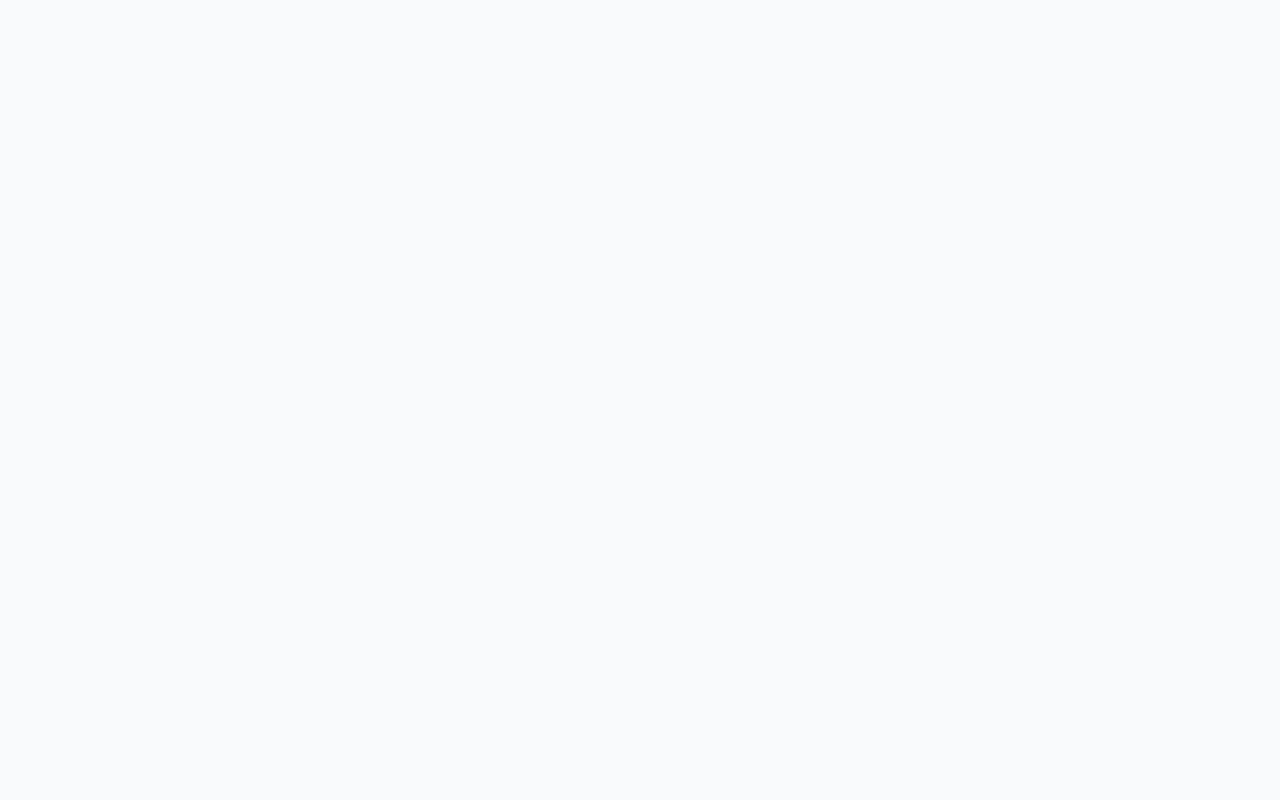
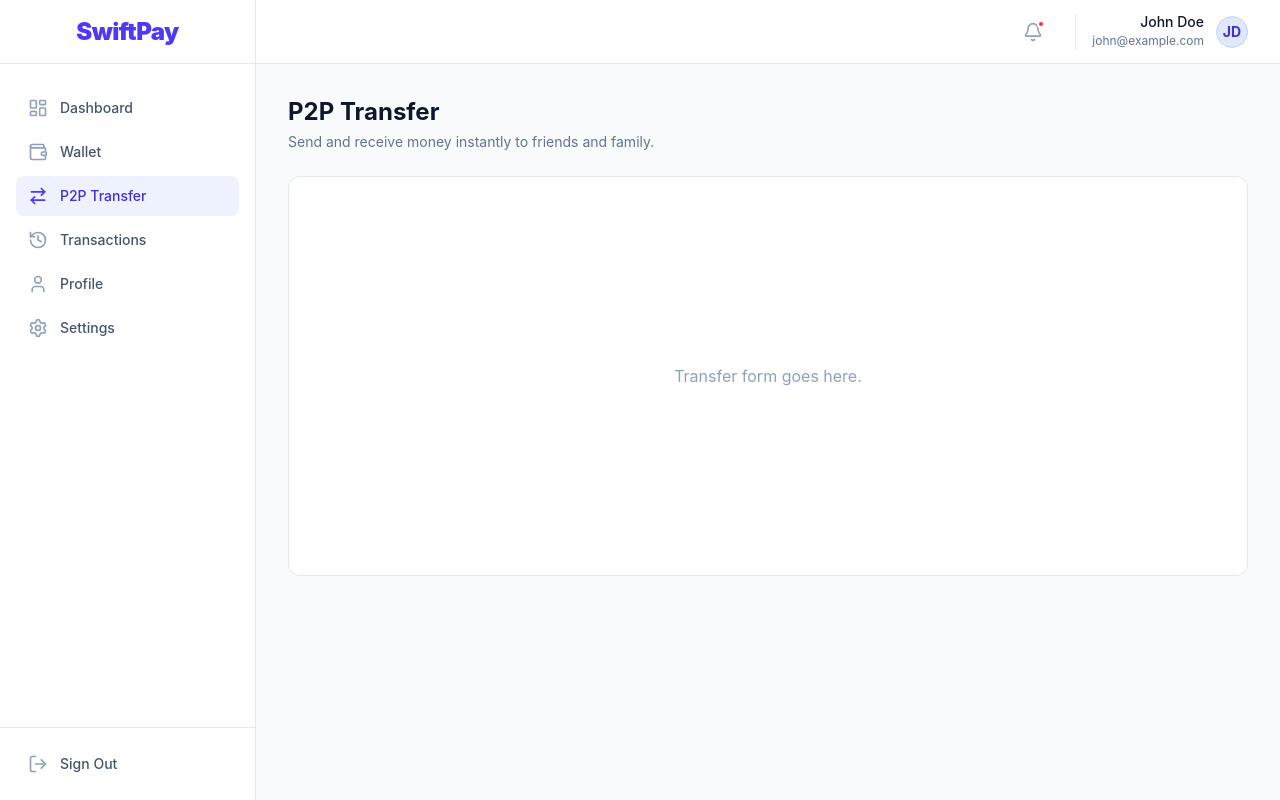
Before and after one commit to Lagnajit09/swiftpay-infraops, a React (Vite) app in the folder client/: page /dashboard/transfer in a window 1280 px wide. Before the commit this address had no page. Built offline with nearby package versions, Linux system fonts and the light colour scheme.

Commit message:
add: layout design for other pages

```diff
--- a/client/src/App.tsx
+++ b/client/src/App.tsx
@@ -4,6 +4,13 @@ import Signin from "./pages/Signin";
 import Signup from "./pages/Signup";
 import EmailConfirmation from "./pages/EmailConfirmation";
 import ForgotPassword from "./pages/ForgotPassword";
+import DashboardLayout from "./layouts/DashboardLayout";
+import Dashboard from "./pages/Dashboard";
+import Wallet from "./pages/Wallet";
+import P2PTransfer from "./pages/P2PTransfer";
+import TransactionHistory from "./pages/TransactionHistory";
+import Settings from "./pages/Settings";
+import Profile from "./pages/Profile";
 
 function App() {
   return (
@@ -14,6 +21,14 @@ function App() {
         <Route path="/register" element={<Signup />} />
         <Route path="/verify-email" element={<EmailConfirmation />} />
         <Route path="/forgot-password" element={<ForgotPassword />} />
+        <Route path="/dashboard" element={<DashboardLayout />}>
+          <Route index element={<Dashboard />} />
+          <Route path="wallet" element={<Wallet />} />
+          <Route path="transfer" element={<P2PTransfer />} />
+          <Route path="transactions" element={<TransactionHistory />} />
+          <Route path="settings" element={<Settings />} />
+          <Route path="profile" element={<Profile />} />
+        </Route>
       </Routes>
     </Router>
   );
--- /dev/null
+++ b/client/src/pages/P2PTransfer.tsx
@@ -0,0 +1,15 @@
+const P2PTransfer = () => {
+  return (
+    <div className="space-y-6">
+      <div>
+        <h1 className="text-2xl font-bold text-slate-900">P2P Transfer</h1>
+        <p className="text-slate-500 mt-1 text-sm">Send and receive money instantly to friends and family.</p>
+      </div>
+      <div className="bg-white rounded-xl border border-slate-200 p-8 flex items-center justify-center min-h-[400px]">
+        <p className="text-slate-400">Transfer form goes here.</p>
+      </div>
+    </div>
+  );
+};
+
+export default P2PTransfer;
--- /dev/null
+++ b/client/src/pages/Profile.tsx
@@ -0,0 +1,15 @@
+const Profile = () => {
+  return (
+    <div className="space-y-6">
+      <div>
+        <h1 className="text-2xl font-bold text-slate-900">Profile</h1>
+        <p className="text-slate-500 mt-1 text-sm">View and update your personal information.</p>
+      </div>
+      <div className="bg-white rounded-xl border border-slate-200 p-8 flex items-center justify-center min-h-[400px]">
+        <p className="text-slate-400">Profile details go here.</p>
+      </div>
+    </div>
+  );
+};
+
+export default Profile;
--- /dev/null
+++ b/client/src/pages/Settings.tsx
@@ -0,0 +1,15 @@
+const Settings = () => {
+  return (
+    <div className="space-y-6">
+      <div>
+        <h1 className="text-2xl font-bold text-slate-900">Settings</h1>
+        <p className="text-slate-500 mt-1 text-sm">Manage your application preferences and security.</p>
+      </div>
+      <div className="bg-white rounded-xl border border-slate-200 p-8 flex items-center justify-center min-h-[400px]">
+        <p className="text-slate-400">Settings form goes here.</p>
+      </div>
+    </div>
+  );
+};
+
+export default Settings;
--- /dev/null
+++ b/client/src/pages/TransactionHistory.tsx
@@ -0,0 +1,15 @@
+const TransactionHistory = () => {
+  return (
+    <div className="space-y-6">
+      <div>
+        <h1 className="text-2xl font-bold text-slate-900">Transaction History</h1>
+        <p className="text-slate-500 mt-1 text-sm">View your past transactions and financial activity.</p>
+      </div>
+      <div className="bg-white rounded-xl border border-slate-200 p-8 flex items-center justify-center min-h-[400px]">
+        <p className="text-slate-400">Transaction table goes here.</p>
+      </div>
+    </div>
+  );
+};
+
+export default TransactionHistory;
--- /dev/null
+++ b/client/src/pages/Wallet.tsx
@@ -0,0 +1,15 @@
+const Wallet = () => {
+  return (
+    <div className="space-y-6">
+      <div>
+        <h1 className="text-2xl font-bold text-slate-900">Wallet</h1>
+        <p className="text-slate-500 mt-1 text-sm">Manage your funds and linked accounts.</p>
+      </div>
+      <div className="bg-white rounded-xl border border-slate-200 p-8 flex items-center justify-center min-h-[400px]">
+        <p className="text-slate-400">Wallet content goes here.</p>
+      </div>
+    </div>
+  );
+};
+
+export default Wallet;
```
